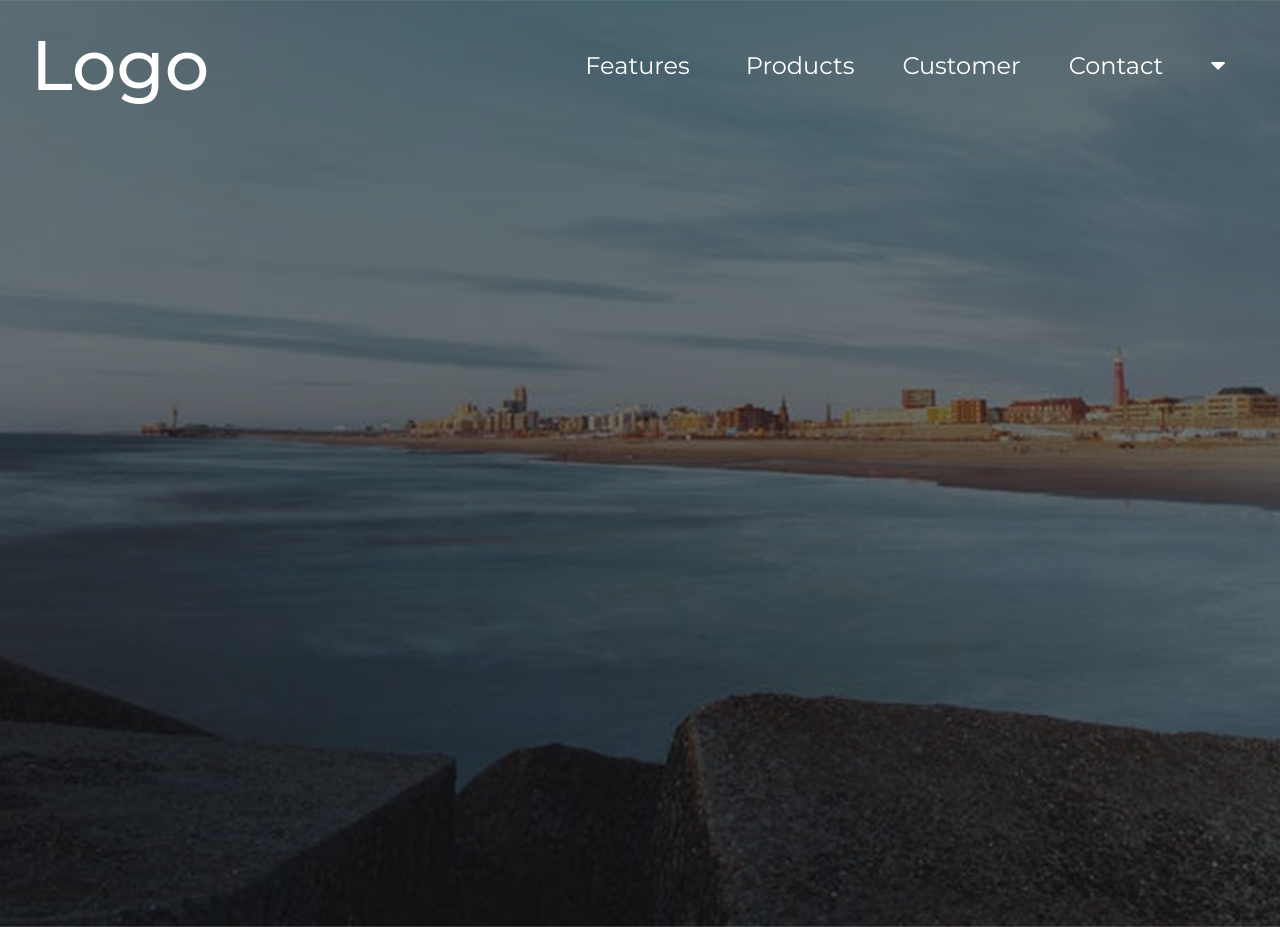
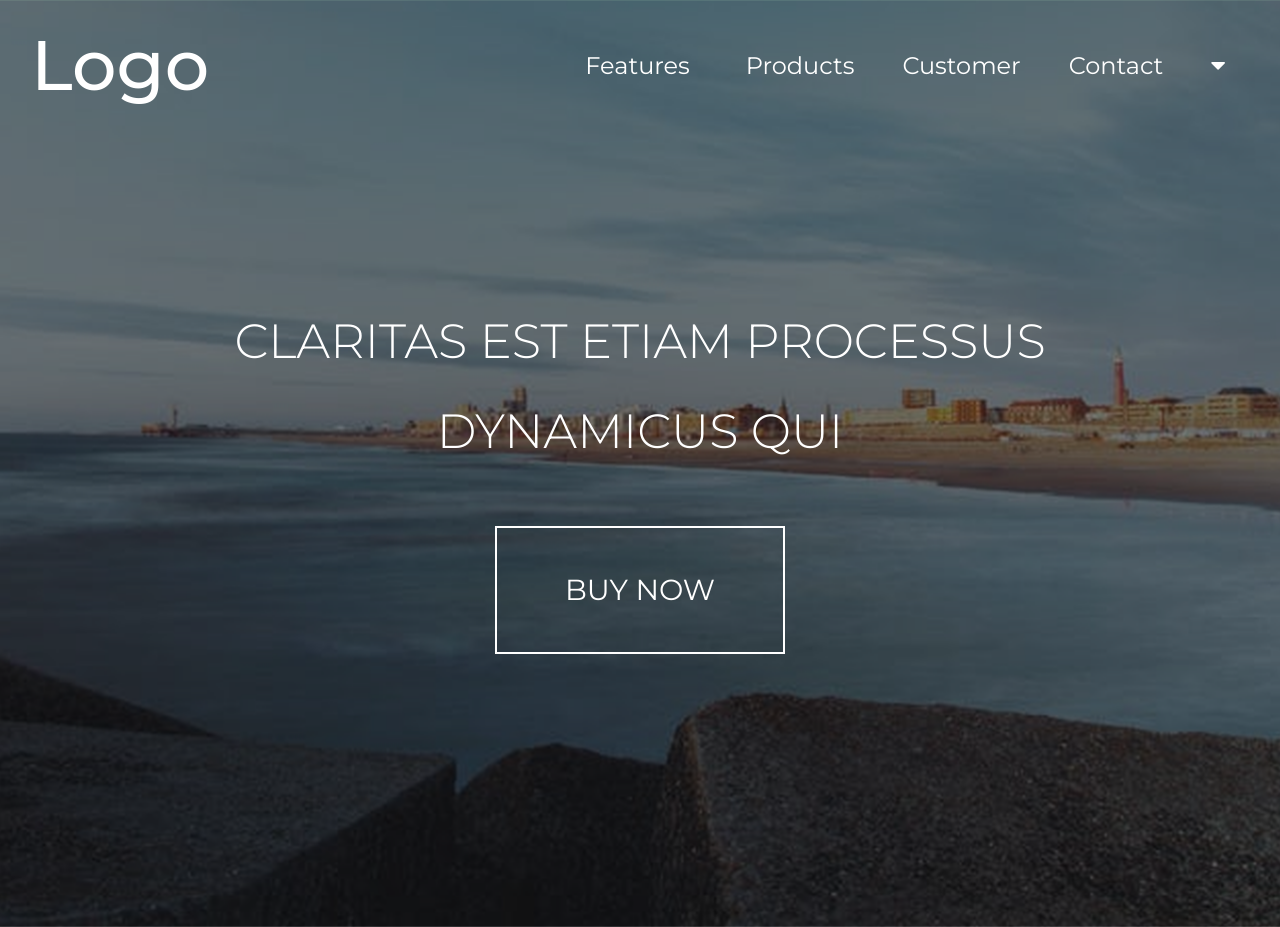
Before and after one commit to SarandaSadiku/Simple-Landing-Page, a website: page src/index.html in a window 1280 px wide. Drawn offline with Linux system fonts and the light colour scheme.

Commit message:
header done

```diff
--- a/src/index.html
+++ b/src/index.html
@@ -9,12 +9,12 @@
     <link rel="stylesheet" href="css/bootstrap.css">
     <link rel="stylesheet" href="css/style.css">
     <!--Google Font -->
-    <link href="https://fonts.googleapis.com/css?family=Montserrat:300i,400,400i,500,800" rel="stylesheet">
+    <link href="https://fonts.googleapis.com/css?family=Montserrat:300,400,400i,500,800" rel="stylesheet">
 </head>
 <body>
     <header id="home">
         <div class="container-fluid text-center">
-            <nav class="navbar navbar-expand-lg fixed">
+            <nav class="navbar navbar-expand-lg navbar-light">
               <a class="navbar-brand d-inline" href="#home">Logo</a>
 
               <button class="navbar-toggler" type="button" data-toggle="collapse" data-target="#navbarSupportedContent" aria-controls="navbarSupportedContent" aria-expanded="false" aria-label="Toggle navigation">
@@ -41,6 +41,10 @@
                 </ul>
               </div>
             </nav>
+            <h1 class="title text-uppercase">Claritas est etiam processus <br>dynamicus qui </h1>
+            <div class="buy-now">
+                <button type="button" name="button">BUY NOW</button>
+            </div>
         </div>
 
     </header>
--- a/src/scss/style.scss
+++ b/src/scss/style.scss
@@ -1,13 +1,22 @@
 $body-text: #333;
 $body-font-family: 'Montserrat', sans-serif;;
 $white-text: #fff;
+$active-link-color: #3399cc;
 
 body{
     color: $body-text;
     font-family: $body-font-family;
+    font-weight: 400;
     overflow-x: hidden;
     position: relative;
     font-size: 16px;
+    // max-width: 1923px;
+}
+a:focus{
+    color: $active-link-color;
+}
+h1{
+    font-size: 48px;
 }
 /*=========================
         HEADER
@@ -17,13 +26,32 @@ body{
     background-size: cover;
     height: 927px;
     color: $white-text;
+    .buy-now{
+        button{
+            padding: 40px 68px;
+            background-color: inherit;
+            border: 2px solid #fff;
+            color: $white-text;
+            font-size: 29px;
+        }
+    }
     a{
         color: $white-text;
         font-size: 24px;
+        &:focus{
+            color: $active-link-color;
+        }
+
     }
     .navbar-brand{
         font-size: 70px;
         font-weight: 500;
     }
+    .title{
+        margin-top: 165px;
+        margin-bottom: 50px;
+        font-weight: 300;
+        line-height: 90px;
+    }
 
 }
```
Also changed, not shown: src/css/style.css.
